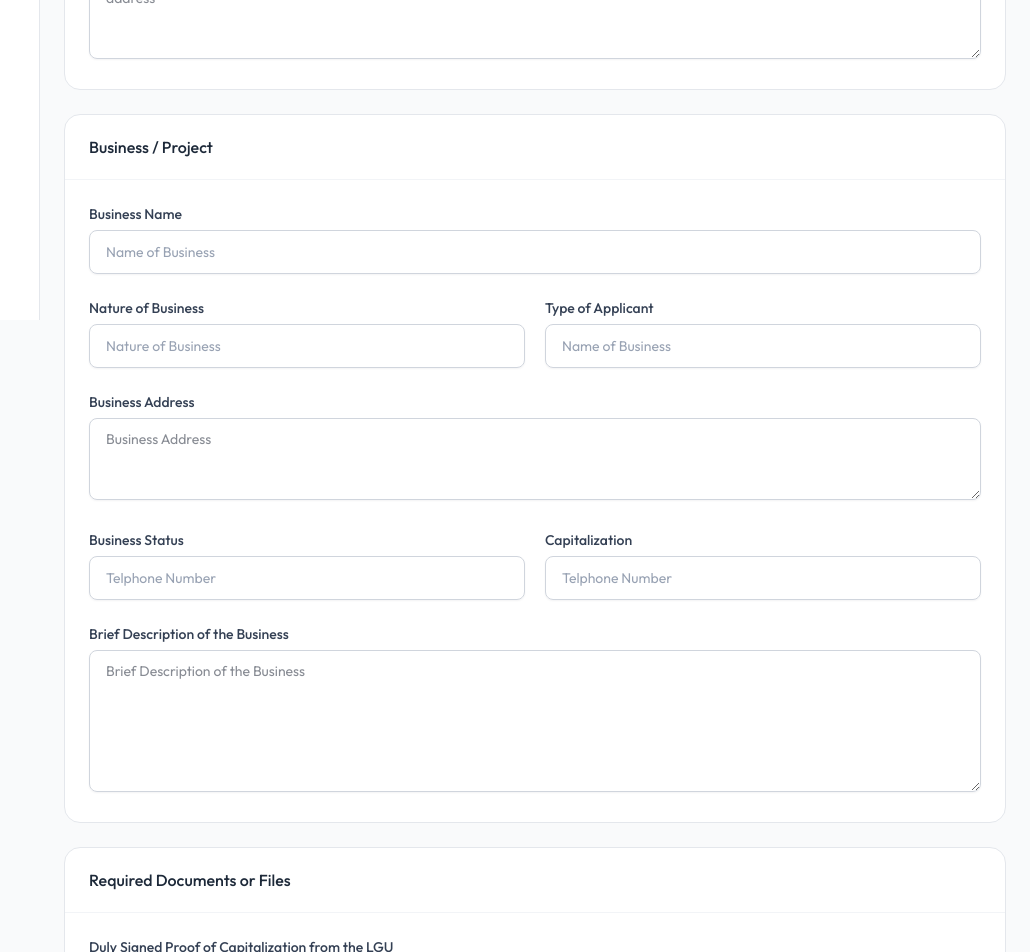
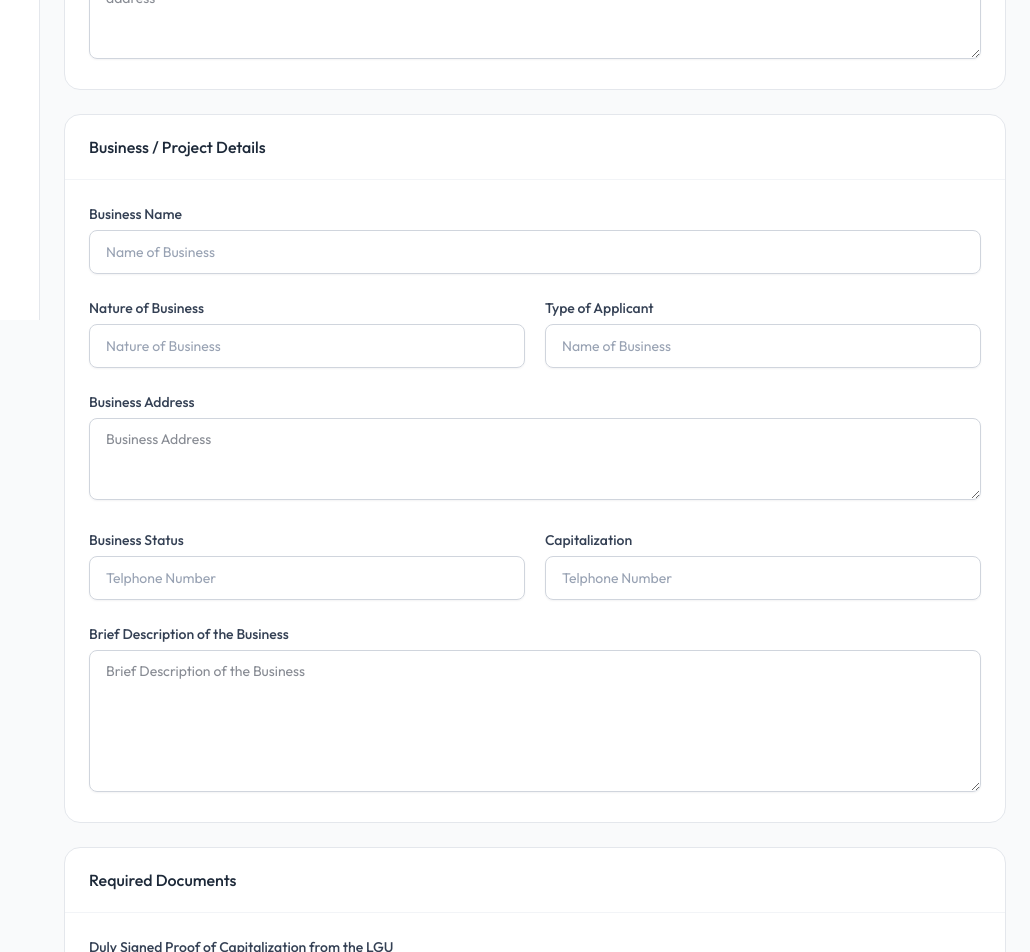
Before and after one commit to vandyke1906/manp-application, a React (Vite) app in the folder frontend/: page /application-form in a window 1280 px wide. Shown: the part 480-1432 px from the top of the page, without its empty margins (250-1280 px from the left). Built offline with nearby package versions, Linux system fonts and the light colour scheme; no server answers; sample sign-in values are in the browser's storage.

Commit message:
updated form

```diff
--- a/frontend/src/pages/Application/ApplicationForm.jsx
+++ b/frontend/src/pages/Application/ApplicationForm.jsx
@@ -161,7 +161,7 @@ const ApplicationForm = ({title=""}) => {
               </div>
           </ComponentCard>
 
-          <ComponentCard title="Business / Project" className="mt-6">
+          <ComponentCard title="Business / Project Details" className="mt-6">
               <div className="space-y-6">
                   <div>
                       <Label htmlFor="mobile">Business Name</Label>
@@ -205,7 +205,7 @@ const ApplicationForm = ({title=""}) => {
           </ComponentCard>
 
 
-           <ComponentCard title="Required Documents or Files" className="mt-6">
+           <ComponentCard title="Required Documents" className="mt-6">
               <div className="space-y-6">
                   <div>
                       <Label htmlFor="mobile">Duly Signed Proof of Capitalization from the LGU</Label>
```
